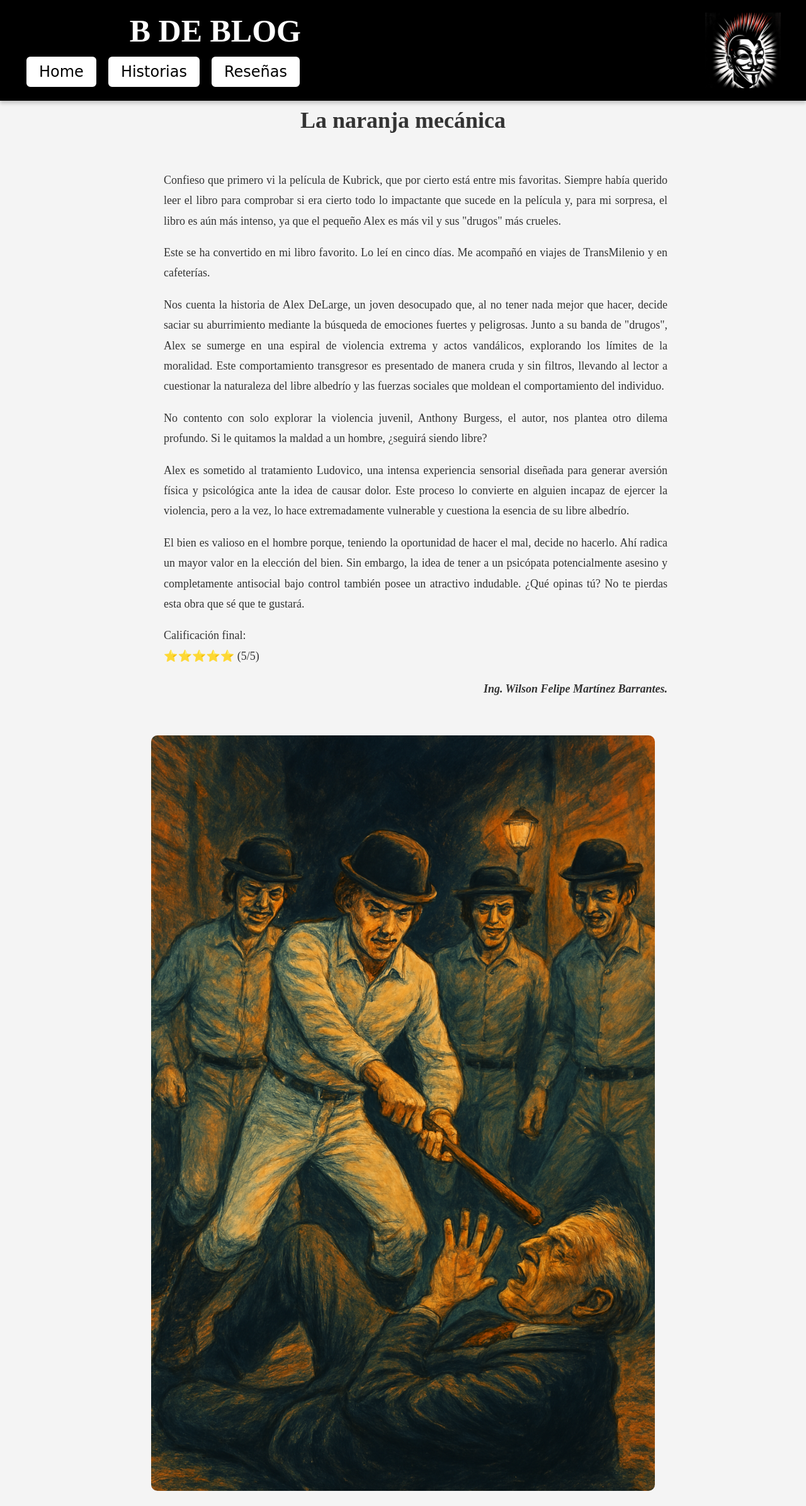
After one commit to WMARBAR/myPage_WFM, a Flask app: page /rese_NaranjaMecanica_Burgess in a window 1280 px wide. The commit adds this page. Shown: the whole page at 63% size. Run offline with Flask 3, Linux system fonts and the light colour scheme; some web fonts are replaced.

Commit message:
Reseña la naranja mecanica

```diff
--- a/app.py
+++ b/app.py
@@ -58,6 +58,10 @@ def rese_1984_Orwell():
 def rese_JenkyllHyde_Stevenson():
     return render_template('rese_JenkyllHyde_Stevenson.html')  # Archivo rese_JenkyllHyde_Stevenson
 
+@app.route('/rese_NaranjaMecanica_Burgess')
+def rese_NaranjaMecanica_Burgess():
+    return render_template('rese_NaranjaMecanica_Burgess.html')  # Archivo rese_NaranjaMecanica_Burgess
+
 
 if __name__ == '__main__':
     port = int(os.environ.get("PORT", 5000))  # Usa el puerto de Render o 5000 por defecto
--- /dev/null
+++ b/templates/rese_NaranjaMecanica_Burgess.html
@@ -0,0 +1,48 @@
+<!DOCTYPE html>
+<html lang="es">
+<head>
+    <meta charset="UTF-8">
+    <meta name="viewport" content="width=device-width, initial-scale=1.0">
+    <title>La naranja mecánica</title>
+    <link rel="icon" type="image/x-icon" href="{{ url_for('static', filename='guyfox.ico') }}">
+    <link rel="stylesheet" href="{{ url_for('static', filename='styles.css') }}" media="screen and (min-width: 768px)">
+    <link rel="stylesheet" href="{{ url_for('static', filename='styles-media.css') }}" media="screen and (max-width: 767px)">
+</head>
+<body>
+    <!-- Banner con menú integrado -->
+    <header class="banner">
+        <div class="banner-content">
+            <h1 class="banner-title">B DE BLOG</h1>
+            <nav class="banner-menu">
+                <button class="menu-button" onclick="location.href='/'">Home</button>
+                <button class="menu-button" onclick="location.href='/historias'">Historias</button>
+                <button class="menu-button" onclick="location.href='/resenas'">Reseñas</button>
+            </nav>
+        </div>
+        <img src="{{ url_for('static', filename='guyfox.webp') }}" alt="Blog Logo" class="banner-image">
+    </header>
+
+    <div class="container">
+        <h2 class="story-title">La naranja mecánica</h2>
+        <div class="story-text">
+
+            <p>Confieso que primero vi la película de Kubrick, que por cierto está entre mis favoritas. Siempre había querido leer el libro para comprobar si era cierto todo lo impactante que sucede en la película y, para mi sorpresa, el libro es aún más intenso, ya que el pequeño Alex es más vil y sus "drugos" más crueles.</p>
+            <p>Este se ha convertido en mi libro favorito. Lo leí en cinco días. Me acompañó en viajes de TransMilenio y en cafeterías.</p>
+            <p>Nos cuenta la historia de Alex DeLarge, un joven desocupado que, al no tener nada mejor que hacer, decide saciar su aburrimiento mediante la búsqueda de emociones fuertes y peligrosas. Junto a su banda de "drugos", Alex se sumerge en una espiral de violencia extrema y actos vandálicos, explorando los límites de la moralidad. Este comportamiento transgresor es presentado de manera cruda y sin filtros, llevando al lector a cuestionar la naturaleza del libre albedrío y las fuerzas sociales que moldean el comportamiento del individuo.</p>
+            <p>No contento con solo explorar la violencia juvenil, Anthony Burgess, el autor, nos plantea otro dilema profundo. Si le quitamos la maldad a un hombre, ¿seguirá siendo libre?</p>
+            <p>Alex es sometido al tratamiento Ludovico, una intensa experiencia sensorial diseñada para generar aversión física y psicológica ante la idea de causar dolor. Este proceso lo convierte en alguien incapaz de ejercer la violencia, pero a la vez, lo hace extremadamente vulnerable y cuestiona la esencia de su libre albedrío.</p>
+            <p>El bien es valioso en el hombre porque, teniendo la oportunidad de hacer el mal, decide no hacerlo. Ahí radica un mayor valor en la elección del bien. Sin embargo, la idea de tener a un psicópata potencialmente asesino y completamente antisocial bajo control también posee un atractivo indudable. ¿Qué opinas tú? No te pierdas esta obra que sé que te gustará.</p>
+
+
+            <p>Calificación final:<br>
+            ⭐⭐⭐⭐⭐ (5/5)</p>
+            <p class="story-author">Ing. Wilson Felipe Martínez Barrantes.</p>
+
+        </div>
+
+        <div class="image-container">
+            <img src="{{ url_for('static', filename='Naranja_mecanica.png') }}" alt="Naranja" class="story-image">
+        </div>
+    </div>
+</body>
+</html>
--- a/templates/resenas.html
+++ b/templates/resenas.html
@@ -33,7 +33,7 @@
         <button class="menu-button" onclick="location.href='/rese_Vuelta80dias_Verne'">La vuelta al mundo en 80 días : Julio Verne</button>
         <button class="menu-button" onclick="location.href='/rese_1984_Orwell'">1984 : George Orwell</button>
         <button class="menu-button" onclick="location.href='/rese_JenkyllHyde_Stevenson'">El extraño caso del doctor Jekyll y el señor Hyde : Robert Stevenson</button>
-
+        <button class="menu-button" onclick="location.href='/rese_NaranjaMecanica_Burgess'">La naranja mecánica : Anthony Burgess</button>
 
 
     </div>
```
Also changed, not shown: static/Naranja_mecanica.png (added).
